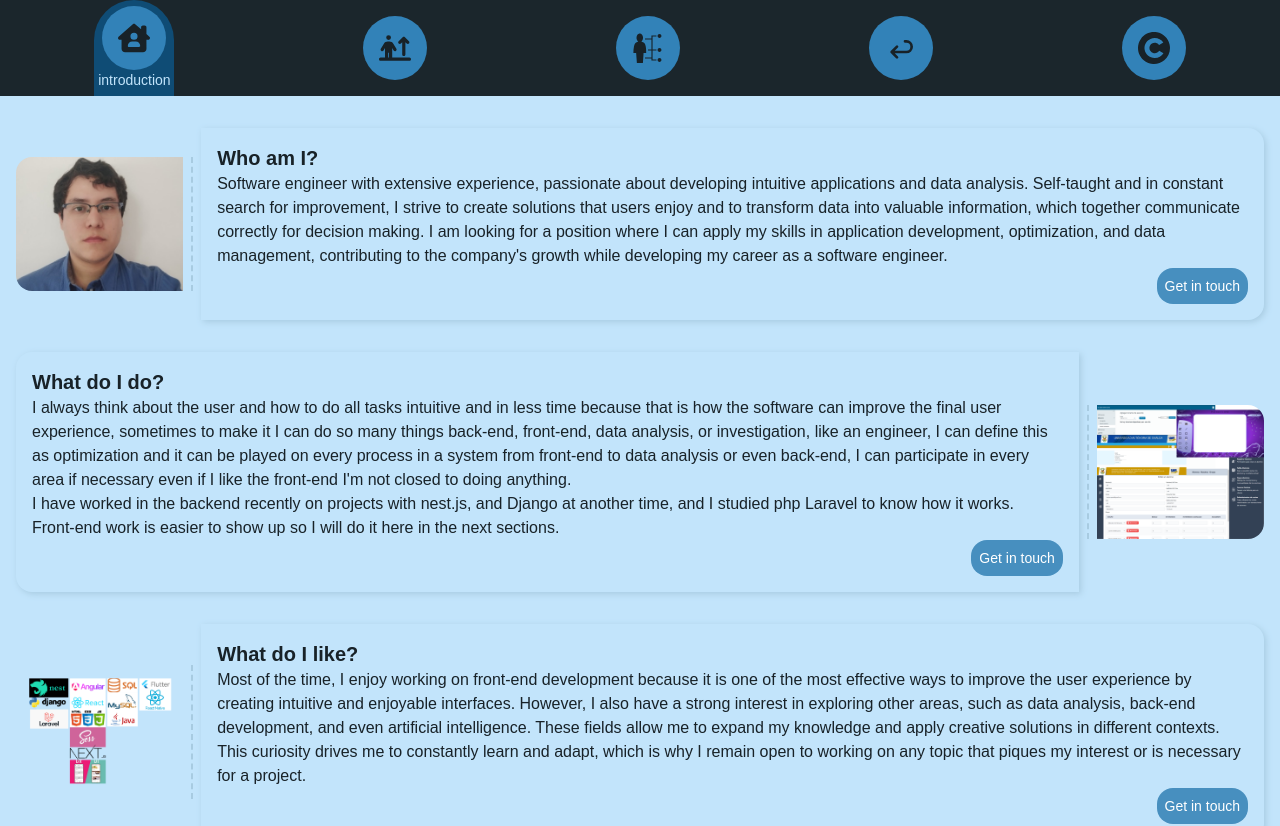
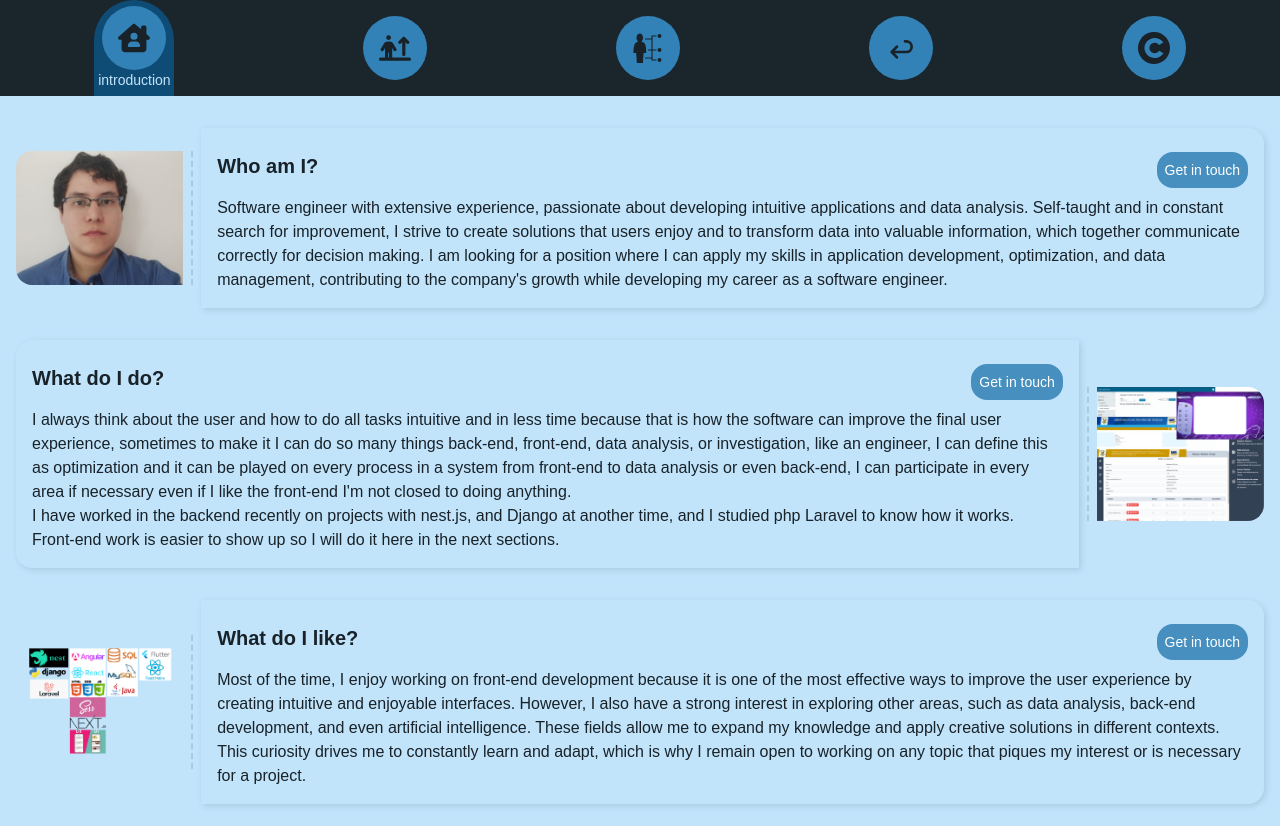
Before and after one commit to danielniebla/Resume, a React (Create React App) app in the folder resume/: page / in a window 1280 px wide. Shown: the top 826 px of the page. Built offline with nearby package versions, Linux system fonts and the light colour scheme.

Commit message:
some detailes about desing

```diff
--- a/resume/src/components/introduction.tsx
+++ b/resume/src/components/introduction.tsx
@@ -17,15 +17,21 @@ const Intro: React.FC<imgLeft> = ({title, text, img, horientation}) => {
           <img src={img} alt="descriptive" className="rounded-2xl none rounded-br-none rounded-tr-none " />
         </div>
         <div className="box-1 rounded-2xl p-4 rounded-bl-none rounded-tl-none">
-          <h2 className=" font-semibold">{title}</h2>
-          <div>{text} <Gito/></div>
+          <div className="flex py-2">
+            <h2 className=" font-semibold">{title}</h2>
+            <Gito/>
+          </div>
+          <div>{text} </div>
         </div>
       </div>)
     :
       (<div className="grid-5-1 py-4  justify-center items-center">
         <div className="box-1 rounded-2xl p-4 rounded-br-none rounded-tr-none ">
-          <h2 className=" font-semibold">{title}</h2>
-          <p>{text} <Gito/></p>
+          <div className="flex py-2">
+            <h2 className=" font-semibold">{title}</h2>
+            <Gito/>
+          </div>
+          <p>{text} </p>
         </div>
         <div className=" bl">
           <img src={img} alt="descriptive " className="rounded-2xl none rounded-bl-none rounded-tl-none" />
--- a/resume/src/skills/skills.tsx
+++ b/resume/src/skills/skills.tsx
@@ -1,9 +1,13 @@
 import React from 'react';
+import Gito from '../components/getInTouch.tsx';
 
 const Skills = () =>
-<div className='skills'>
+<div className='skills p-4'>
     <div className='a box-1 rounded-2xl p-4'>
-        <h2 className='font-bold'>Skills</h2>
+        <div className="flex">
+            <h2 className='font-bold'>Skills</h2>
+            <Gito/>
+        </div>
         <p>I am a skilled software engineer with experience in full-stack development, proficient in front-end technologies like React and Angular,
             as well as back-end frameworks such as Nest.js and Django. My expertise includes optimizing user experience and creating intuitive applications,
             with a strong focus on responsive design and data management. I am committed to continuous learning and aspire to deepen my skills in front-end
```
